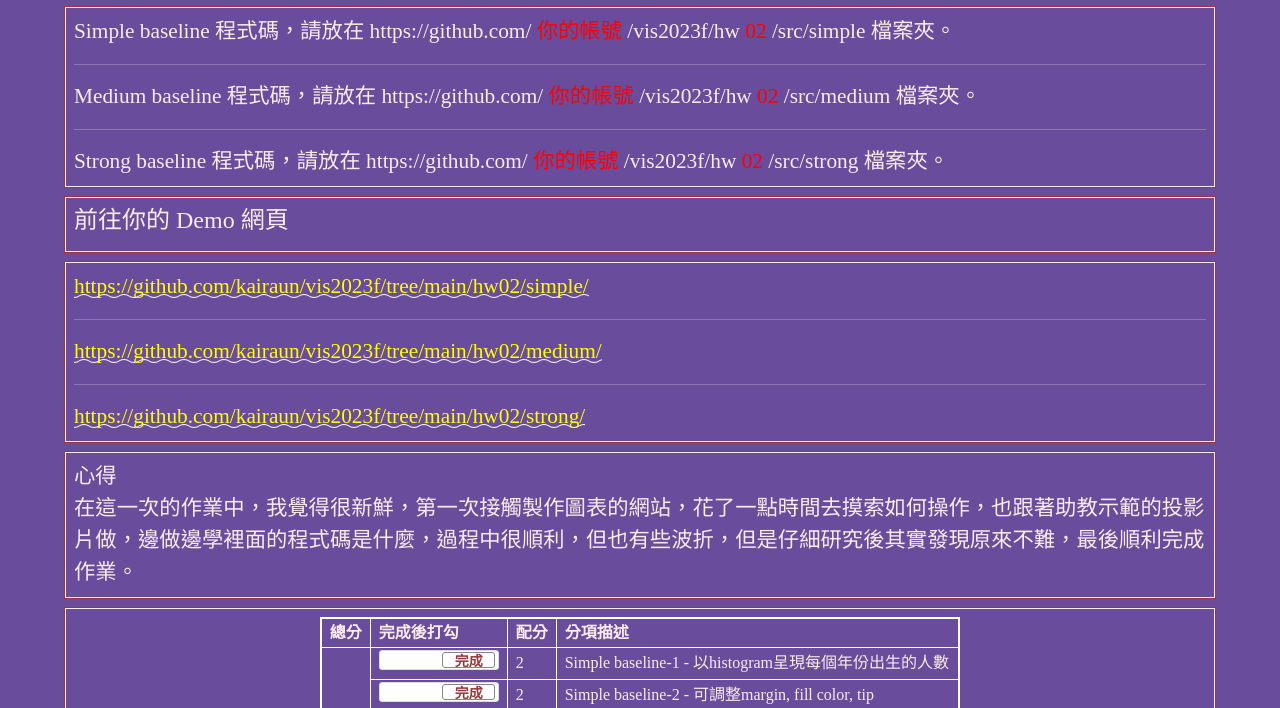
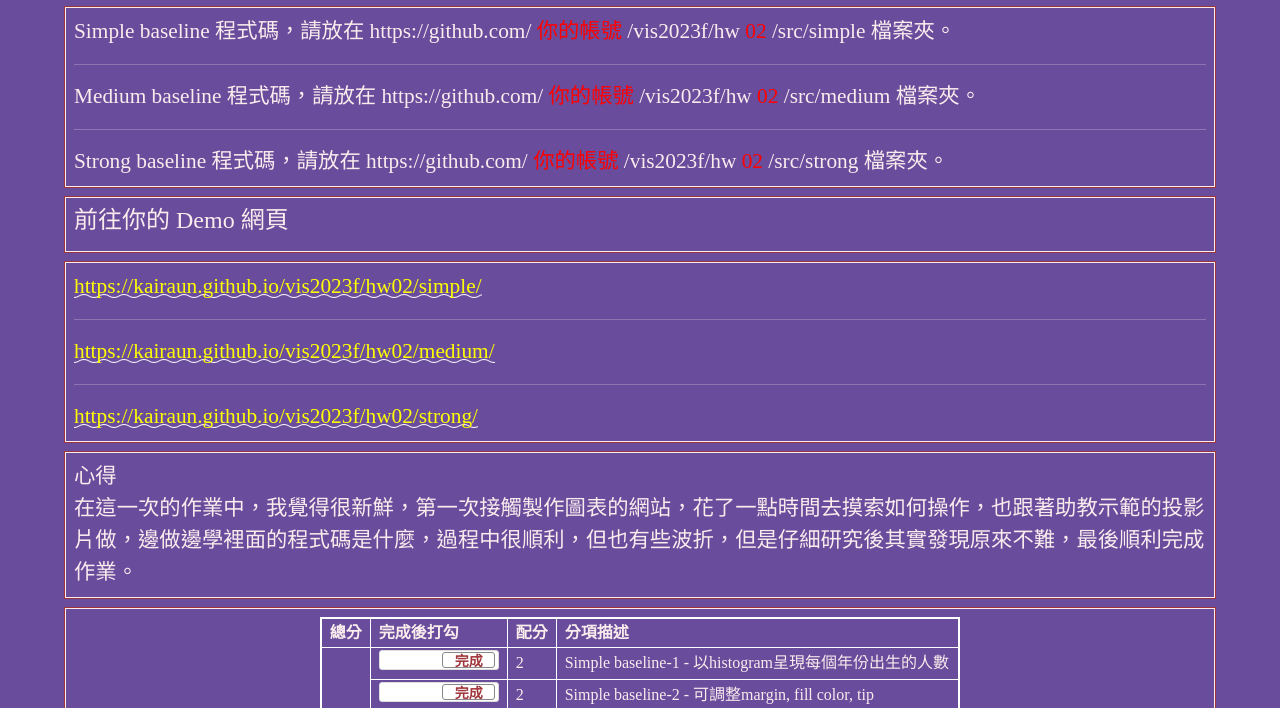
Before and after one commit to kairaun/vis2023f, a plain HTML site: page hw02/index.html in a window 1280 px wide. Shown: the part 86-794 px from the top of the page. Drawn offline with nearby package versions, Linux system fonts and the light colour scheme.

Commit message:
Update index.html

```diff
--- a/hw02/index.html
+++ b/hw02/index.html
@@ -215,11 +215,11 @@
   <!-- ------------------------------------------------>
   <div class="row hw12">
     <div class="col-md-12 twenty">
-      <a href="https://github.com/kairaun/vis2023f/tree/main/hw02/simple/">https://github.com/kairaun/vis2023f/tree/main/hw02/simple/</a>
+      <a href="https://kairaun.github.io/vis2023f/hw02/simple/">https://kairaun.github.io/vis2023f/hw02/simple/</a>
       <hr>
-      <a href="https://github.com/kairaun/vis2023f/tree/main/hw02/medium/">https://github.com/kairaun/vis2023f/tree/main/hw02/medium/</a>
+      <a href="https://kairaun.github.io/vis2023f/hw02/medium/">https://kairaun.github.io/vis2023f/hw02/medium/</a>
       <hr>
-      <a href="https://github.com/kairaun/vis2023f/tree/main/hw02/strong/">https://github.com/kairaun/vis2023f/tree/main/hw02/strong/</a>
+      <a href="https://kairaun.github.io/vis2023f/hw02/strong/">https://kairaun.github.io/vis2023f/hw02/strong/</a>
       </div>
   </div>
 
```
